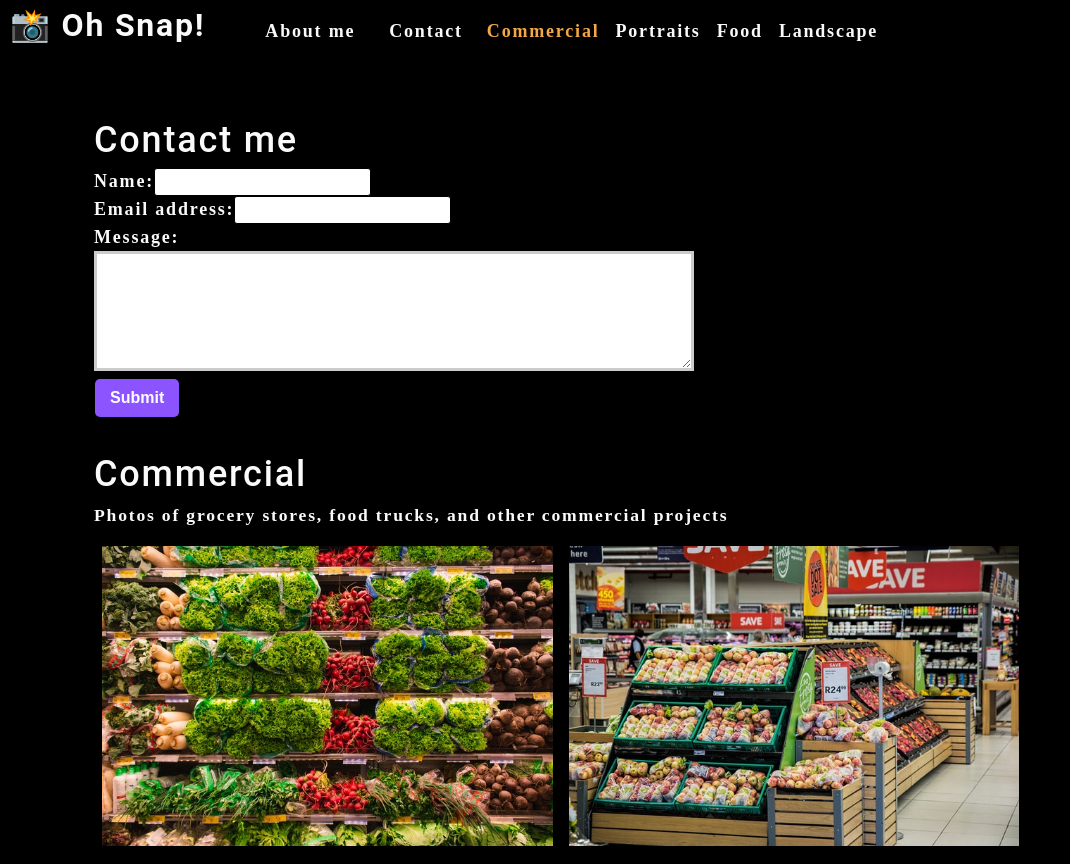
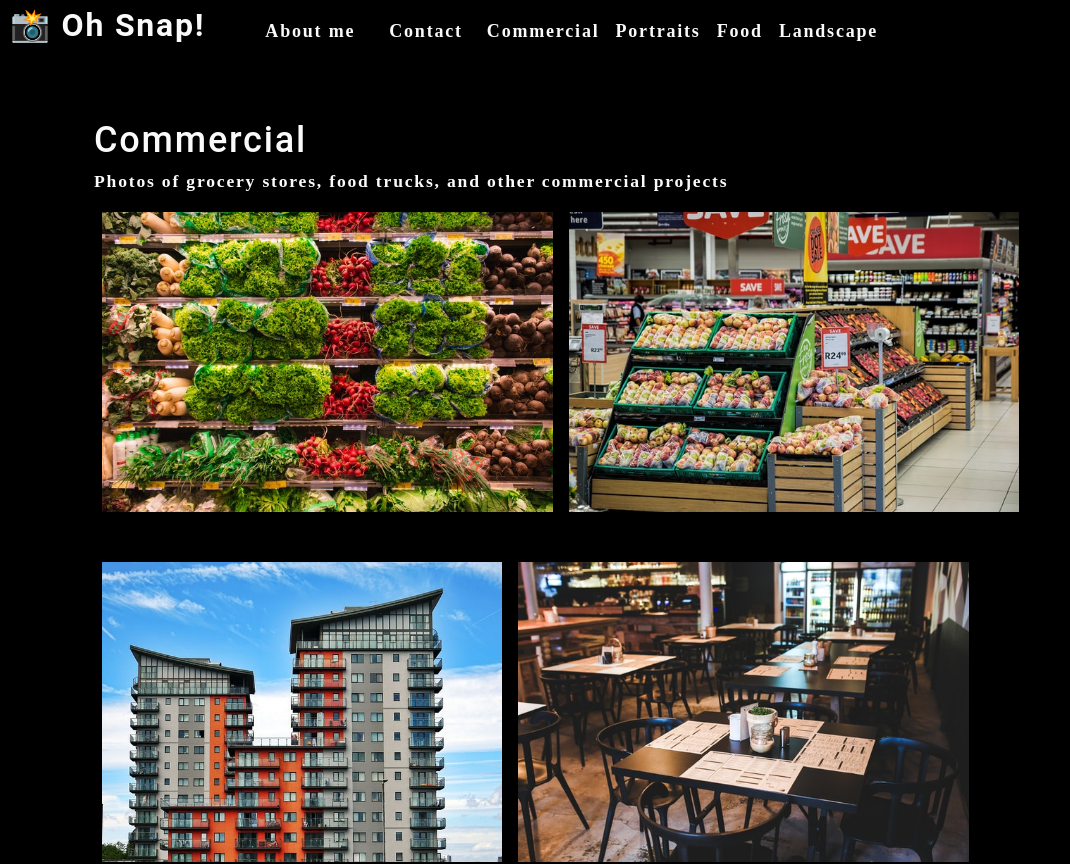
Before and after one commit to wfk-tokunaga/photo-port, a React (Create React App) app: page / in a window 1280 px wide. Shown: the top 864 px of the page, without its empty margins (0-1070 px from the left). Built offline with nearby package versions, Linux system fonts and the light colour scheme.

Commit message:
set up interaction with nav bar

```diff
--- a/src/App.js
+++ b/src/App.js
@@ -5,6 +5,8 @@
 import ContactForm from './components/Contact';
 
 function App() {
+  const [contactSelected, setContactSelected] = useState(false);
+
   const [categories] = useState([
     {
       name: 'commercial',
@@ -23,11 +25,18 @@
         categories={categories}
         setCurrentCategory={setCurrentCategory}
         currentCategory={currentCategory}
+        contactSelected={contactSelected}
+        setContactSelected={setContactSelected}
         ></Nav>
       <main>
-        <ContactForm></ContactForm>
-        <Gallery currentCategory={currentCategory}></Gallery>
-        <About></About>
+        {!contactSelected ? (
+          <>
+            <Gallery currentCategory={currentCategory}></Gallery>
+            <About></About>
+          </>
+        ) : (
+          <ContactForm></ContactForm>
+        )}
       </main>
     </div>
   );
--- a/src/components/Contact/index.js
+++ b/src/components/Contact/index.js
@@ -1,12 +1,33 @@
 import React, {useState} from "react";
+import { validateEmail } from '../../utils/helpers';
 
 function ContactForm() {
     // const [stateValue, updateStateValueFn] = useState(initialState);
     const [formState, setFormState] = useState({name: '', email: '', message: ''});
     const { name, email, message } = formState;
 
+    const [errorMessage, setErrorMessage] = useState('');
+
     function handleChange(event) {
-        setFormState({...formState, [event.target.name]: event.target.value})
+        if (event.target.name === 'email') {
+            const isValid = validateEmail(event.target.value);
+            if (!isValid) {
+                setErrorMessage('Your email is invalid.');
+            } else {
+                setErrorMessage('');
+            }
+        } else {
+            if (!event.target.value.length) {
+                setErrorMessage(`${event.target.name} is required.`);
+            } else {
+                setErrorMessage('');
+            }
+        }
+
+        // Only set the form state if there's no errors
+        if(!errorMessage) {
+            setFormState({...formState, [event.target.name]: event.target.value})
+        }
     }
 
     function handleSubmit(event) {
@@ -21,18 +42,23 @@
                 {/* name */}
                 <div>
                     <label htmlFor="name">Name:</label>
-                    <input type="text" name="name" defaultValue={name} onChange={handleChange}/>
+                    <input type="text" name="name" defaultValue={name} onBlur={handleChange}/>
                 </div>
                 {/* email input */}
                 <div>
                     <label htmlFor="email">Email address:</label>
-                    <input type="email" name="email" defaultValue={email} onChange={handleChange}/>
+                    <input type="email" name="email" defaultValue={email} onBlur={handleChange}/>
                 </div>
                 {/* message text area */}
                 <div>
                     <label htmlFor="message">Message:</label>
-                    <textarea name="message" rows="5" defaultValue={message} onChange={handleChange}/>
+                    <textarea name="message" rows="5" defaultValue={message} onBlur={handleChange}/>
                 </div>
+                {errorMessage && (
+                    <div>
+                        <p className="error-text">{errorMessage}</p>
+                    </div>
+                )}
                 <button type="submit">Submit</button>
             </form>
         </section>
--- a/src/components/Nav/index.js
+++ b/src/components/Nav/index.js
@@ -7,6 +7,8 @@
     categories = [],
     setCurrentCategory,
     currentCategory,
+    contactSelected,
+    setContactSelected
   } = props;
 
   useEffect(() => {
@@ -23,23 +25,28 @@
       <nav>
         <ul className="flex-row">
           <li className="mx-2">
-            <a data-testid="about" href="#about">
+            <a data-testid="about" href="#about" onClick={() => setContactSelected(false)}>
               About me
             </a>
           </li>
-          <li className="mx-2">
-            <span>Contact</span>
+          <li className={`mx-2 ${contactSelected && 'navActive'}`}>
+            <span onClick={() => setContactSelected(true)}>
+              Contact
+            </span>
           </li>
           {categories.map((category) => (
             <li
               className={`mx-1 ${
-                currentCategory.name === category.name && 'navActive'
+                currentCategory.name === category.name && 'navActive' &&!contactSelected
                 }`}
               key={category.name}
             >
               <span
                 onClick={() => {
-                  setCurrentCategory(category)
+                  setCurrentCategory(category);
+                  // When clicking on a category, we're NOT selected the contact section
+                  // This means, we should set that setter to false to not render the contact section
+                  setContactSelected(false);
                 }}
               >
                 {capitalizeFirstLetter(category.name)}
```
